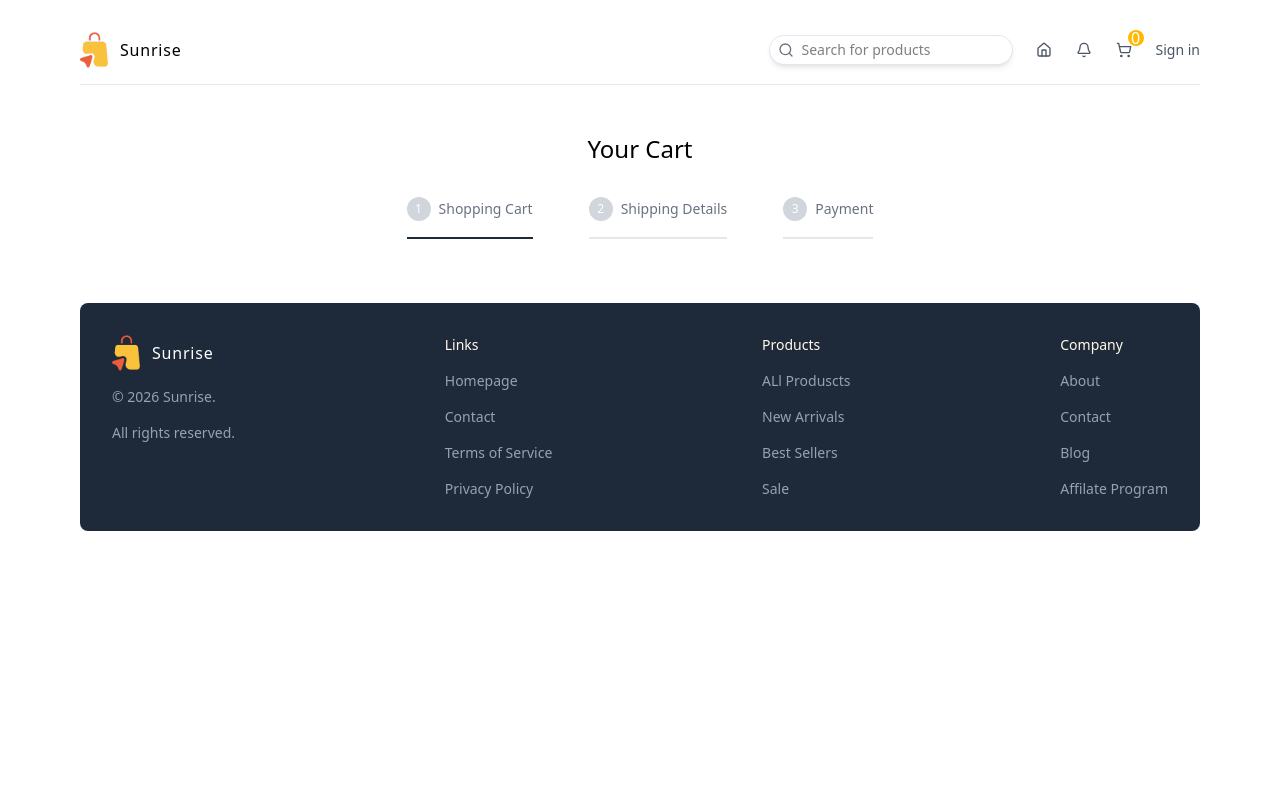
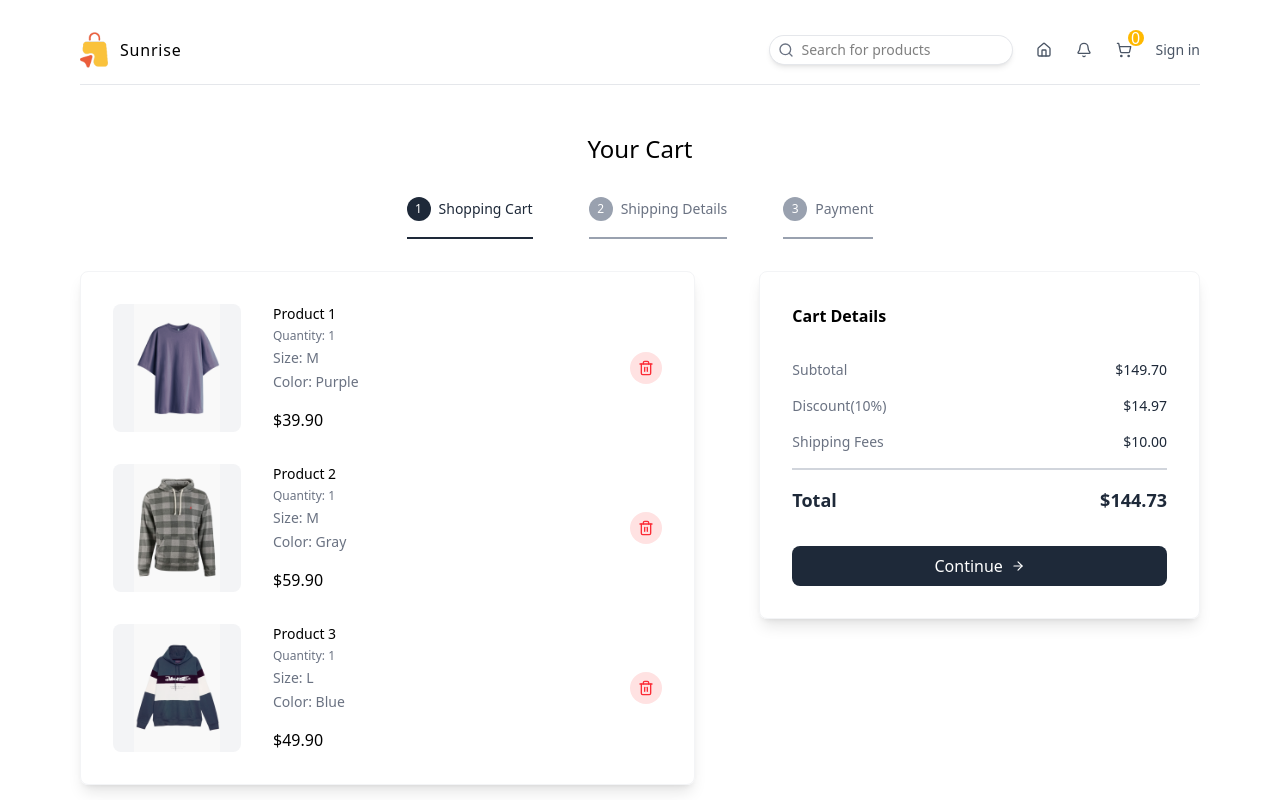
Before and after one commit to Soumil0707/ecom, a Next.js app in the folder ecom/client/e-commerce-ui/: page /cart in a window 1280 px wide. Shown: the top 800 px of the page. Built offline with nearby package versions, Linux system fonts and the light colour scheme.

Commit message:
Updated Cart Page

```diff
--- a/ecom/client/e-commerce-ui/src/app/cart/CartClient.tsx
+++ b/ecom/client/e-commerce-ui/src/app/cart/CartClient.tsx
@@ -1,20 +1,83 @@
 "use client";
 
+import PaymentForm from "@/components/PaymentForm";
+import ShippingForm from "@/components/ShippingForm";
+import { CartItemsType } from "@/types";
+import { ArrowRight, Trash2 } from "lucide-react";
 import { useRouter } from "next/navigation";
+import { useSearchParams } from "next/navigation";
+import { useState } from "react";
+import Image from "next/image";
 
-type CartClientProps = {
-  activeStep: number;
-};
+
 
 const steps = [
   { id: 1, title: "Shopping Cart" },
   { id: 2, title: "Shipping Details" },
   { id: 3, title: "Payment" }
 ];
+const cartItems: CartItemsType = [
+  {
+    id: 1,
+    name: "Product 1",
+    shortDescription: "Lorem ipsum dolor sit amet consectetur adipisicing elit lorem ipsum dolor sit.",
+    description:
+      "Lorem ipsum dolor sit amet consectetur adipisicing elit lorem ipsum dolor sit. Lorem ipsum dolor sit amet consectetur adipisicing elit lorem ipsum dolor sit.",
+    price: 39.9,
+    sizes: ["s", "m", "l", "xl"],
+    colors: ["gray", "purple", "green"],
+    images: {
+      gray: "/products/1g.png",
+      purple: "/products/1p.png",
+      green: "/products/1gr.png"
+    },
+    quantity: 1,
+    selectedSize: "m",
+    selectedColor: "purple"
+  },
+  {
+    id: 2,
+    name: "Product 2",
+    shortDescription: "Lorem ipsum dolor sit amet consectetur adipisicing elit lorem ipsum dolor sit.",
+    description:
+      "Lorem ipsum dolor sit amet consectetur adipisicing elit lorem ipsum dolor sit. Lorem ipsum dolor sit amet consectetur adipisicing elit lorem ipsum dolor sit.",
+    price: 59.9,
+    sizes: ["s", "m", "l", "xl"],
+    colors: ["gray", "green"],
+    images: {
+      gray: "/products/2g.png",
+      green: "/products/2gr.png"
+    },
+    quantity: 1,
+    selectedSize: "m",
+    selectedColor: "gray"
+  },
+  {
+    id: 3,
+    name: "Product 3",
+    shortDescription: "Lorem ipsum dolor sit amet consectetur adipisicing elit lorem ipsum dolor sit.",
+    description:
+      "Lorem ipsum dolor sit amet consectetur adipisicing elit lorem ipsum dolor sit. Lorem ipsum dolor sit amet consectetur adipisicing elit lorem ipsum dolor sit.",
+    price: 49.9,
+    sizes: ["s", "m", "l", "xl"],
+    colors: ["blue", "black", "green"],
+    images: {
+      blue: "/products/3b.png",
+      black: "/products/3bl.png",
+      green: "/products/3gr.png"
+    },
+    quantity: 1,
+    selectedSize: "l",
+    selectedColor: "blue"
+  }
+]
 
-export default function CartClient({ activeStep }: CartClientProps) {
+
+export default function CartClient() {
+  const searchParams = useSearchParams();
+  const activeStep = parseInt(searchParams.get("step") || "1");
   const router = useRouter();
-
+  const [shippingForm, setShippingForm] = useState(null);
   return (
     <div className="flex flex-col items-center justify-center mt-12 gap-8">
       <h1 className="text-2xl font-medium">Your Cart</h1>
@@ -24,14 +87,74 @@ export default function CartClient({ activeStep }: CartClientProps) {
           <div
             key={step.id}
             className={`flex items-center gap-2 border-b-2 pb-4
-            ${step.id === activeStep ? "border-gray-800" : "border-gray-200"}`}
+            ${step.id === activeStep ? "border-gray-800" : "border-gray-400"}`}
           >
-            <div className="w-6 h-6 rounded-full bg-gray-300 flex items-center justify-center text-xs text-white">
+            <div className={`w-6 h-6 rounded-full flex items-center justify-center text-xs text-white ${step.id === activeStep ? "bg-gray-800" : "bg-gray-400"}`}>
               {step.id}
             </div>
-            <p className="text-sm text-gray-500">{step.title}</p>
+            <p className={`text-sm text-gray-500 ${step.id === activeStep ? "text-gray-800" : "text-gray-400"}`}>{step.title}</p>
           </div>
         ))}
+      </div>
+      <div className="w-full flex flex-col lg:flex-row gap-16">
+        <div className="w-full lg:w-7/12 shadow-lg border-1 border-gray-100 p-8 rounded-lg flex flex-col gap-8">
+          {activeStep === 1 ? (
+            cartItems.map(item=>(
+              <div className="flex items-center justify-between" key={item.id}>
+                {/* image */}
+                <div className="flex gap-8">
+
+                  <div className="relative w-32 h-32 bg-gray-100 rounded-lg overflow-hidden">
+                    <Image className="object-contain" src={item.images[item.selectedColor]} alt={item.name} fill />
+                  </div>
+                   <div className="flex flex-col justify-between">
+                        <div className="flex flex-col gap-1">
+                          <p className="text-sm font-medium">{item.name}</p>
+                          <p className="text-xs text-gray-500">Quantity: {item.quantity}</p>
+                          <p className="text-sm text-gray-500">Size: {item.selectedSize.toUpperCase()}</p>
+                          <p className="text-sm text-gray-500">Color: {item.selectedColor.charAt(0).toUpperCase() + item.selectedColor.slice(1)}</p>
+                        </div>
+                        <div className="font-medium">${item.price.toFixed(2)}</div>
+                  </div>
+                </div>
+                {/* delete button */}
+                <button className="w-8 h-8 rounded-full bg-red-100 text-red-500 flex items-center justify-center hover:bg-red-200 transition-all duration-300">
+                  <Trash2 className="w-4 h-4"/>
+                </button>
+              </div>
+            ))
+          ) : activeStep === 2 ? (<ShippingForm />) : ( activeStep === 3 && shippingForm ? <PaymentForm /> : <p>Please fill out the shipping form first.</p>)}
+        </div>
+        <div className="w-full h-max lg:w-5/12 shadow-lg border-1 border-gray-100 p-8 rounded-lg flex flex-col gap-8">
+          <h2 className="font-semibold">
+            Cart Details
+          </h2>
+          <div className=" flex flex-col gap-4">
+            <div className=" flex justify-between text-sm">
+              <p className=" text-gray-500">Subtotal</p>
+              <p className="font-medium text-gray-800">${cartItems.reduce((total, item) => total + (item.price * item.quantity), 0).toFixed(2)}</p>
+            </div>
+            <div className=" flex justify-between text-sm">
+              <p className=" text-gray-500">Discount(10%)</p>
+              <p className="font-medium text-gray-800">${(cartItems.reduce((total, item) => total + (item.price * item.quantity), 0) * 0.1).toFixed(2)}</p>
+            </div>
+            <div className=" flex justify-between text-sm">
+              <p className=" text-gray-500">Shipping Fees</p>
+              <p className="font-medium text-gray-800">$10.00</p>
+            </div>
+            <div className=" flex justify-between text-lg font-bold border-t-2 pt-4 border-gray-300">
+              <p className="  text-gray-800">Total</p>
+              <p className=" text-gray-800">${(cartItems.reduce((total, item) => total + (item.price * item.quantity), 0) - (cartItems.reduce((total, item) => total + (item.price * item.quantity), 0) * 0.1) + 10.00).toFixed(2)}</p>
+            </div>
+
+          </div>
+          {activeStep === 1 &&
+            <button className=" w-full bg-gray-800 text-white py-2 px-4 rounded-lg hover:bg-gray-900 cursor-pointer transition-all duration-300" onClick={() => router.push("/cart?step=2", { scroll: false })}>
+              <p className="flex items-center justify-center gap-2"><span>Continue</span>
+                <ArrowRight className="w-3.5 h-3.5" />
+              </p>
+            </button>}
+        </div>
       </div>
     </div>
   );
--- a/ecom/client/e-commerce-ui/src/app/cart/page.tsx
+++ b/ecom/client/e-commerce-ui/src/app/cart/page.tsx
@@ -104,12 +104,6 @@
 
 import CartClient from "./CartClient";
 
-type CartPageProps = {
-  searchParams: { step?: string };
-};
-
-export default function CartPage({ searchParams }: CartPageProps) {
-  const activeStep = parseInt(searchParams.step || "1");
-
-  return <CartClient activeStep={activeStep} />;
+export default function CartPage() {
+  return <CartClient />;
 }
--- /dev/null
+++ b/ecom/client/e-commerce-ui/src/app/components/PaymentForm.tsx
@@ -0,0 +1,7 @@
+const PaymentForm = () => {
+  return (
+       <div className="">PaymentForm</div>
+  )
+}
+
+export default PaymentForm
--- /dev/null
+++ b/ecom/client/e-commerce-ui/src/app/components/ShippingForm.tsx
@@ -0,0 +1,7 @@
+const ShippingForm = () => {
+  return (
+       <div className="">ShippingForm</div>
+  )
+}
+
+export default ShippingForm
```
